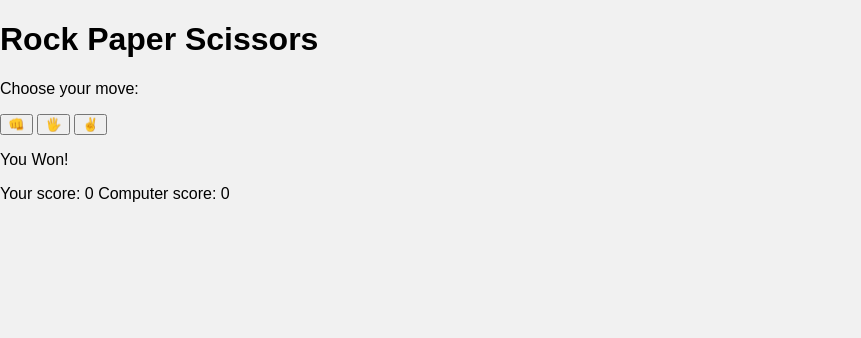
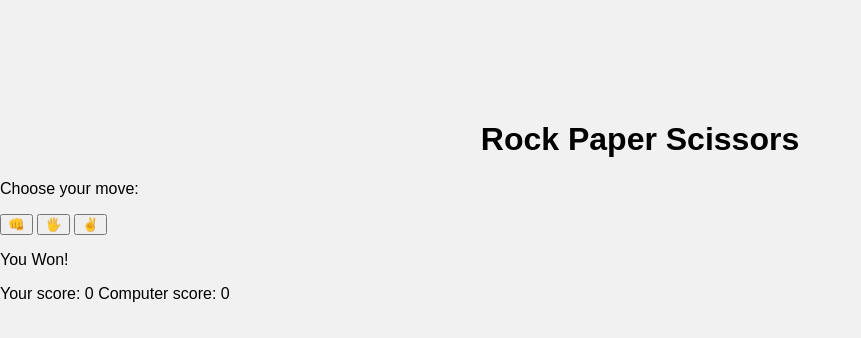
Before and after one commit to DerekDanielson/rockPaperScissorsGame, a plain HTML site: page index.html in a window 1280 px wide. Shown: the whole page, without its empty margins (0-861 px from the left). Drawn offline with Linux system fonts and the light colour scheme.

Commit message:
Styled h1

```diff
--- a/style.css
+++ b/style.css
@@ -4,3 +4,9 @@ body {
     margin: 0;
     padding: 0;
 }
+
+h1 {
+    font-size: 2rem;
+    text-align: center;
+    padding-top: 100px;
+}
```
